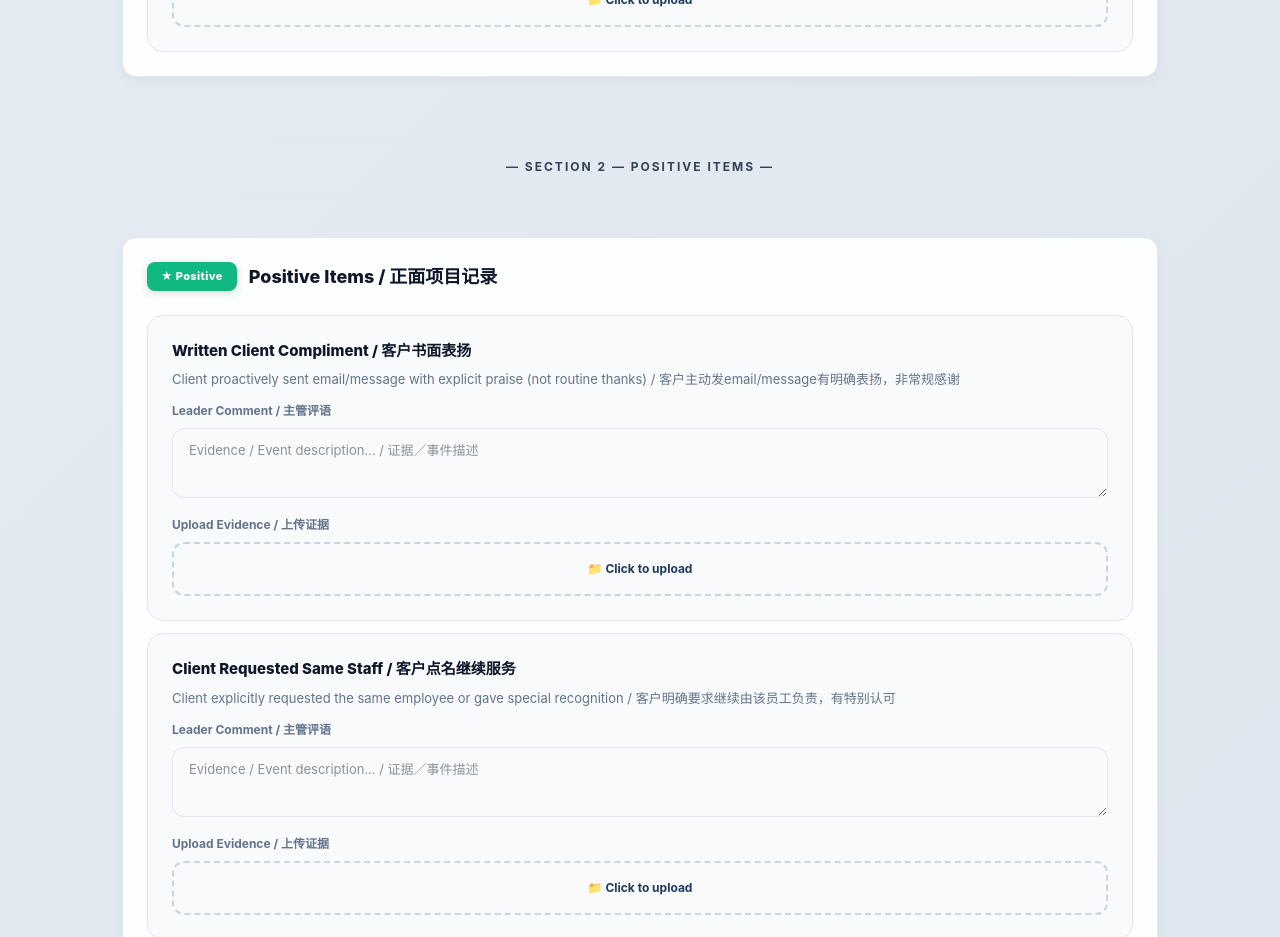
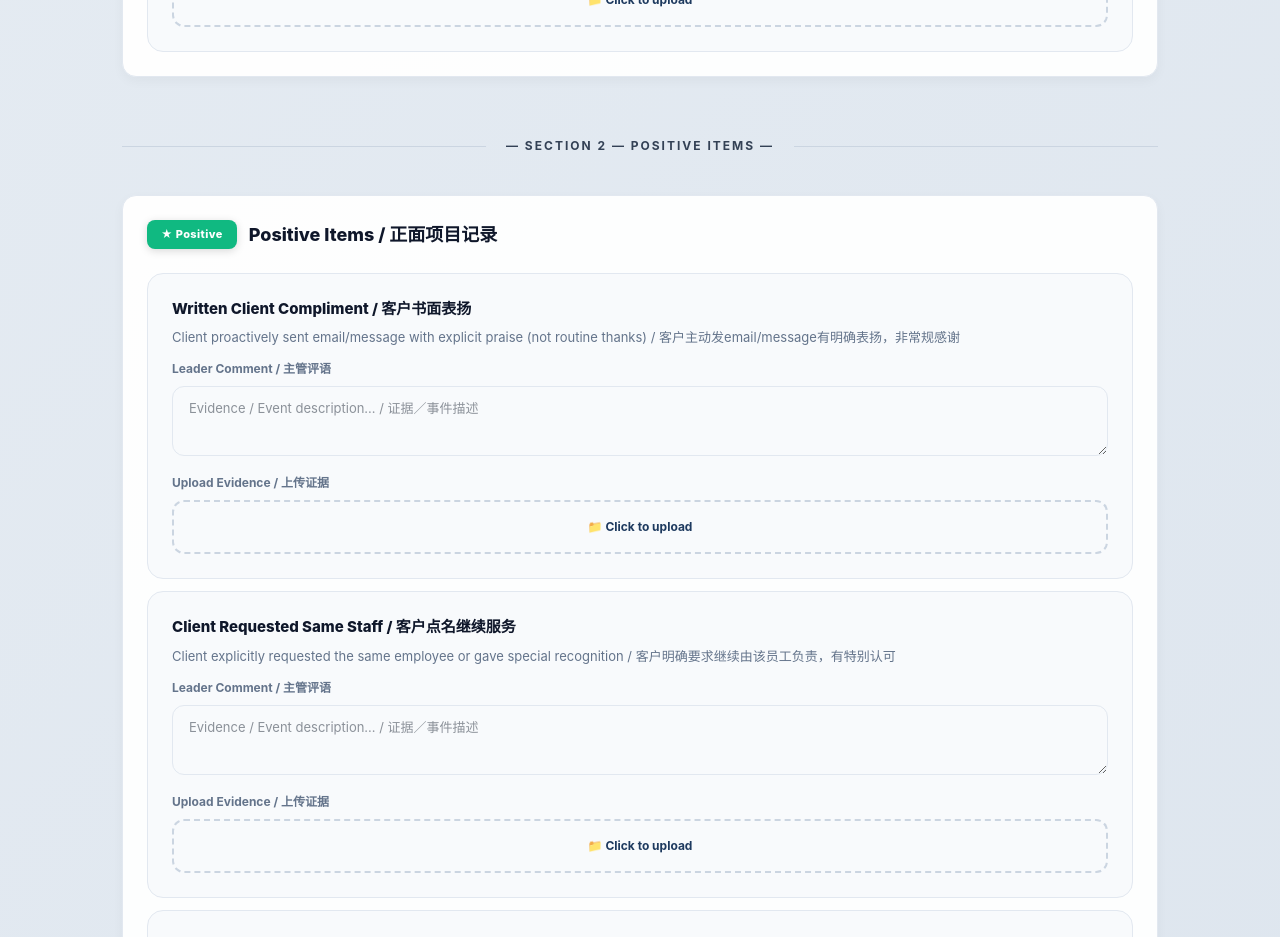
Before and after one commit to enquiry-commits/Review-Form, a Next.js app: page /dashboard/leader-review in a window 1280 px wide. Shown: the part 4820-5757 px from the top of the page. Built offline with nearby package versions, Linux system fonts and the light colour scheme; sample sign-in values are in the browser's storage.

Commit message:
修复 SECTION 2 设计：一条线中间插入文字

```diff
--- a/app/dashboard/leader-review/page.tsx
+++ b/app/dashboard/leader-review/page.tsx
@@ -281,19 +281,24 @@ export default function LeaderReviewForm() {
           ))}
 
           {/* Section Divider */}
-          <div style={{margin: '60px 0 40px 0'}}>
-            <div style={{height: '1px', background: '#e2e8f0', marginBottom: '20px'}}></div>
+          <div style={{
+            display: 'flex',
+            alignItems: 'center',
+            gap: '20px',
+            margin: '60px 0 40px 0'
+          }}>
+            <div style={{flex: 1, height: '1px', background: '#cbd5e1'}}></div>
             <div style={{
-              textAlign: 'center',
               color: '#334155',
               fontSize: '12px',
               fontWeight: '700',
               letterSpacing: '2px',
-              textTransform: 'uppercase'
+              textTransform: 'uppercase',
+              whiteSpace: 'nowrap'
             }}>
               — SECTION 2 — POSITIVE ITEMS —
             </div>
-            <div style={{height: '1px', background: '#e2e8f0', marginTop: '20px'}}></div>
+            <div style={{flex: 1, height: '1px', background: '#cbd5e1'}}></div>
           </div>
 
           {/* Positive Items Section */}
--- a/app/dashboard/self-review/page.tsx
+++ b/app/dashboard/self-review/page.tsx
@@ -543,19 +543,24 @@ export default function SelfReviewForm() {
           </div>
 
           {/* Section Divider */}
-          <div style={{margin: '60px 0 40px 0'}}>
-            <div style={{height: '1px', background: '#e2e8f0', marginBottom: '20px'}}></div>
+          <div style={{
+            display: 'flex',
+            alignItems: 'center',
+            gap: '20px',
+            margin: '60px 0 40px 0'
+          }}>
+            <div style={{flex: 1, height: '1px', background: '#cbd5e1'}}></div>
             <div style={{
-              textAlign: 'center',
               color: '#334155',
               fontSize: '12px',
               fontWeight: '700',
               letterSpacing: '2px',
-              textTransform: 'uppercase'
+              textTransform: 'uppercase',
+              whiteSpace: 'nowrap'
             }}>
               — SECTION 2 — POSITIVE ITEMS —
             </div>
-            <div style={{height: '1px', background: '#e2e8f0', marginTop: '20px'}}></div>
+            <div style={{flex: 1, height: '1px', background: '#cbd5e1'}}></div>
           </div>
 
           {/* Positive Items Section */}
```
